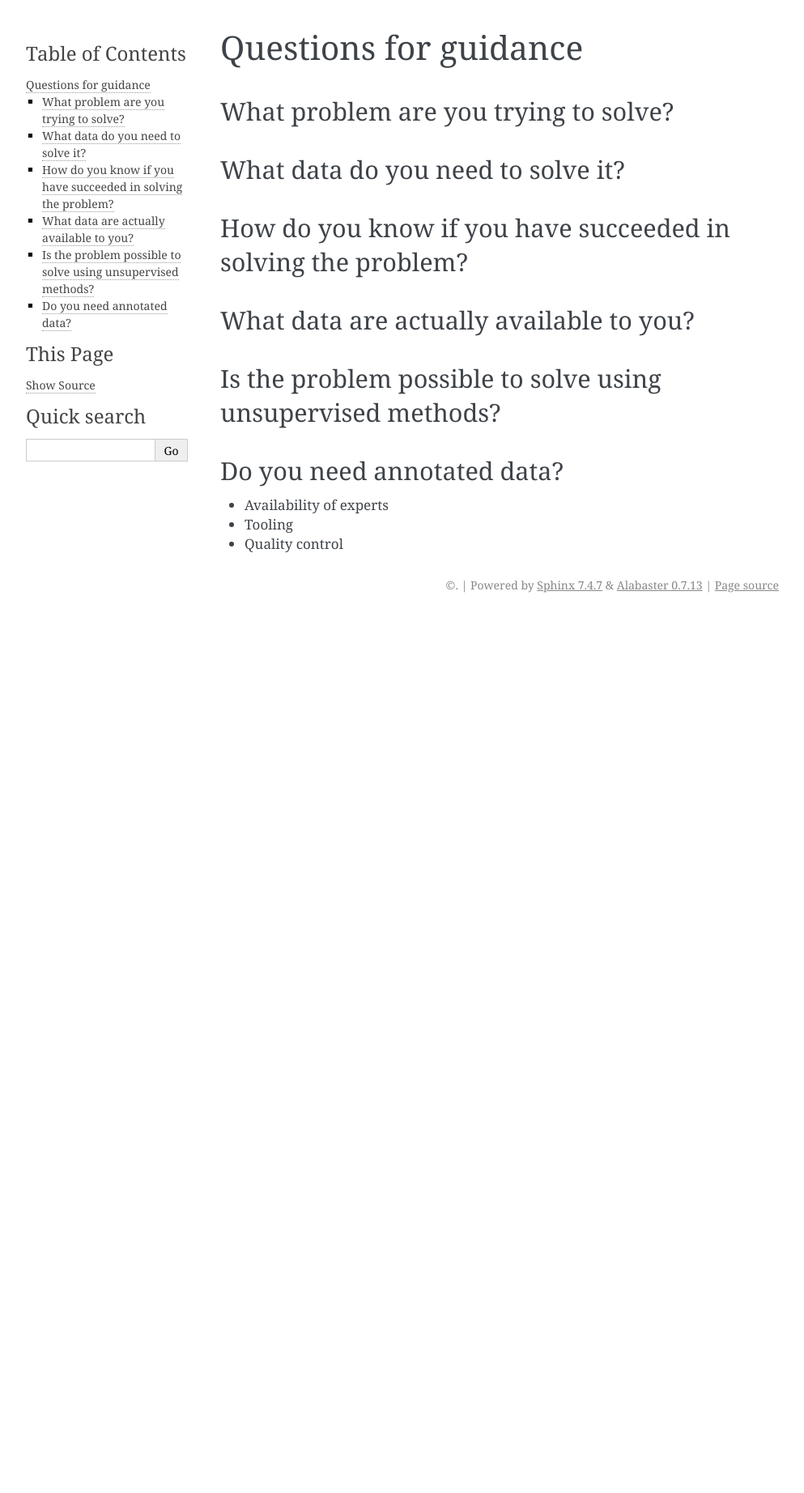
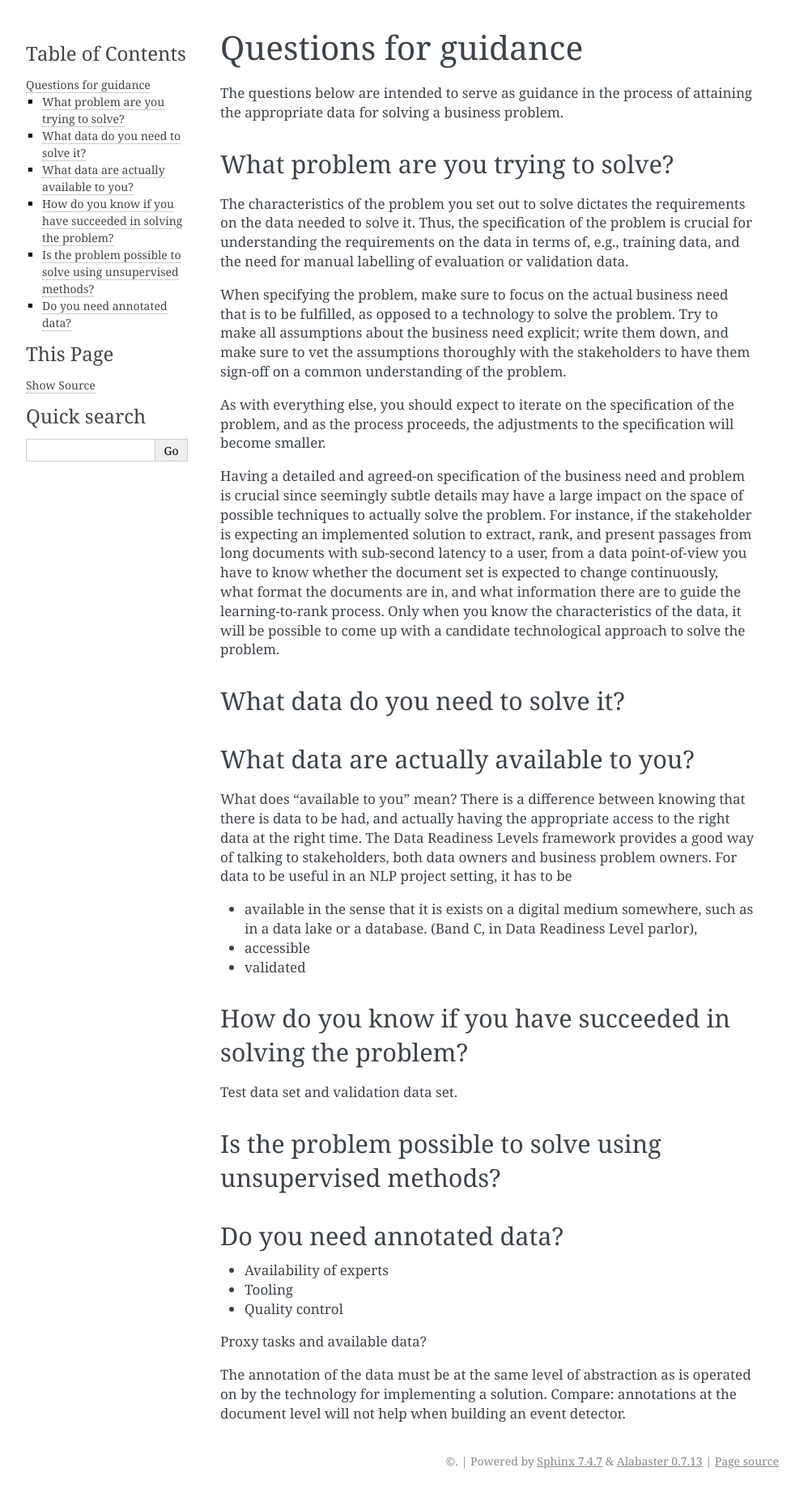
Before and after one commit to fredriko/nlp-data-readiness, a Sphinx documentation site: the page built from docs/questions-for-guidance.md, in a window 1280 px wide. Shown: the whole page at 81% size, without its empty margins (148-1141 px from the left). Built offline with Sphinx 7.4.7, drawn with Linux system fonts in a browser that asks for light colours; before the commit the page ends 900 px from its top, so only the background shows below that.

Commit message:
Intermediate commit.

```diff
--- a/docs/questions-for-guidance.md
+++ b/docs/questions-for-guidance.md
@@ -1,12 +1,56 @@
 # Questions for guidance
 
+The questions below are intended to serve as guidance in the process of attaining the appropriate data for solving
+a business problem.
+
 ## What problem are you trying to solve?
+
+The characteristics of the problem you set out to solve dictates the requirements on the data needed to solve it.
+Thus, the specification of the problem is crucial for understanding the requirements on the data in terms of, e.g.,
+training data, and the need for manual labelling of evaluation or validation data.
+
+When specifying the problem, make sure to focus on the actual business need that is to be fulfilled, as opposed to
+a technology to solve the problem. Try to make all assumptions about the business need explicit; write them down, and
+make sure to vet the assumptions thoroughly with the stakeholders to have them sign-off on a common understanding of
+the problem.
+
+As with everything else, you should expect to iterate on the specification of the problem, and as the process proceeds,
+the adjustments to the specification will become smaller.
+
+Having a detailed and agreed-on specification of the business need and problem is crucial since seemingly subtle details
+may have a large impact on the space of possible techniques to actually solve the problem. For instance, if the
+stakeholder is expecting an implemented solution to extract, rank, and present passages from long documents
+with sub-second latency to a user, from a data point-of-view you have to know whether the document set is expected to
+change continuously, what format the documents are in, and what information there are to guide the learning-to-rank
+process. Only when you know the characteristics of the data, it will be possible to come up with a candidate
+technological approach to solve the problem.
+
 ## What data do you need to solve it?
-## How do you know if you have succeeded in solving the problem?
+
 ## What data are actually available to you?
 
+What does "available to you" mean? There is a difference between knowing that there is data to be had, and actually having
+the appropriate access to the right data at the right time. The Data Readiness Levels framework provides a good
+way of talking to stakeholders, both data owners and business problem owners. For data to be useful in
+an NLP project setting, it has to be
+
+* available in the sense that it is exists on a digital medium somewhere, such as in a data lake or a database.
+ (Band C, in Data Readiness Level parlor),
+* accessible
+* validated
+
+## How do you know if you have succeeded in solving the problem?
+
+Test data set and validation data set.
+
 ## Is the problem possible to solve using unsupervised methods?
+
 ## Do you need annotated data?
   - Availability of experts
   - Tooling
   - Quality control
+
+ Proxy tasks and available data?
+
+ The annotation of the data must be at the same level of abstraction as is operated on by the technology for
+ implementing a solution. Compare: annotations at the document level will not help when building an event detector.
```
Also changed, not shown: docs/data-readiness-levels.md (+9 -1 lines), docs/introduction.md (+0 -7 lines).
